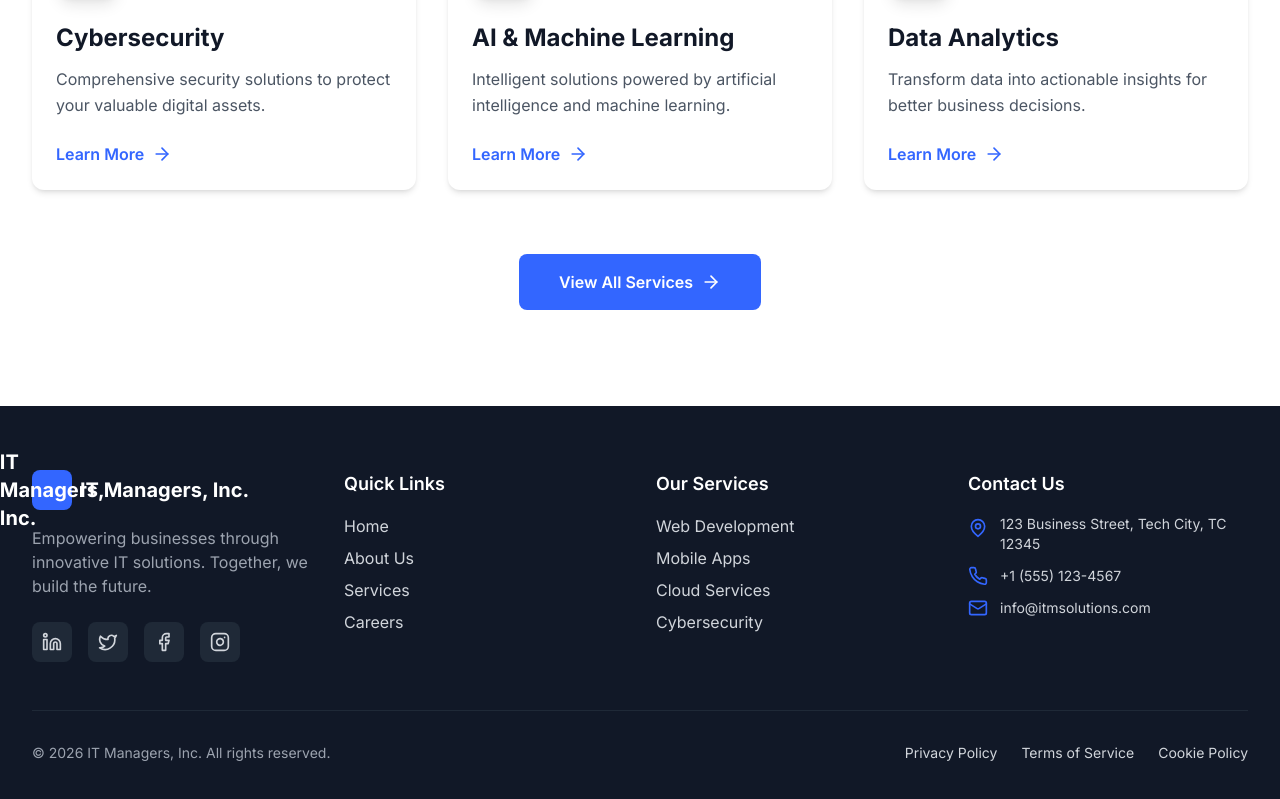
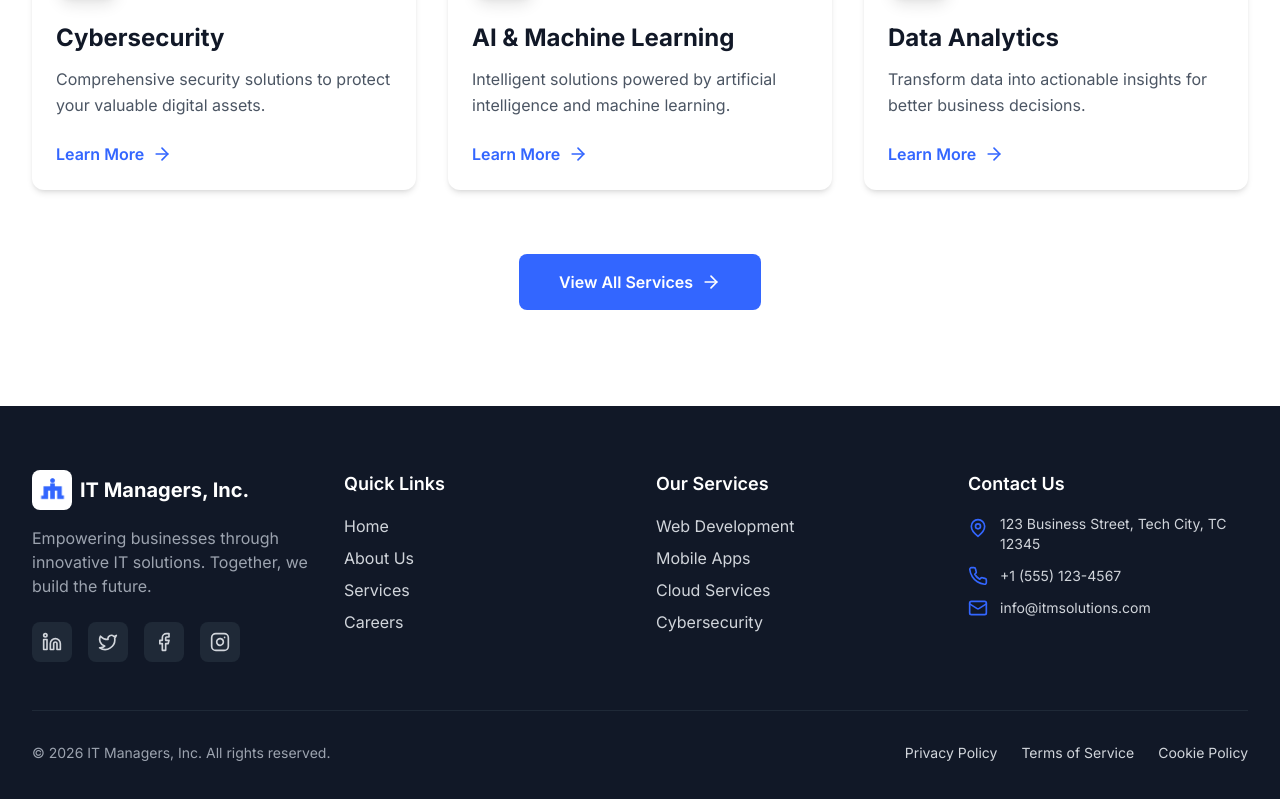
Before and after one commit to justineMD2002/itm_web, a React (Vite) app: page / in a window 1280 px wide. Shown: the part 2601-3400 px from the top of the page. Built offline with nearby package versions, Linux system fonts and the light colour scheme.

Commit message:
feat: added footer logo

```diff
--- a/src/components/layout/Footer.jsx
+++ b/src/components/layout/Footer.jsx
@@ -32,8 +32,10 @@
           {/* Company Info */}
           <div>
             <div className="flex items-center space-x-2 mb-4">
-              <div className="w-10 h-10 bg-primary rounded-lg flex items-center justify-center">
-                <span className="text-white font-bold text-xl">IT Managers, Inc.</span>
+              <div className="w-10 h-10 bg-white rounded-lg flex items-center justify-center">
+                <span className="text-xl">
+                  <img src="assets\logo.png" alt="" />
+                </span>
               </div>
               <span className="text-xl font-bold text-white">IT Managers, Inc.</span>
             </div>
```
